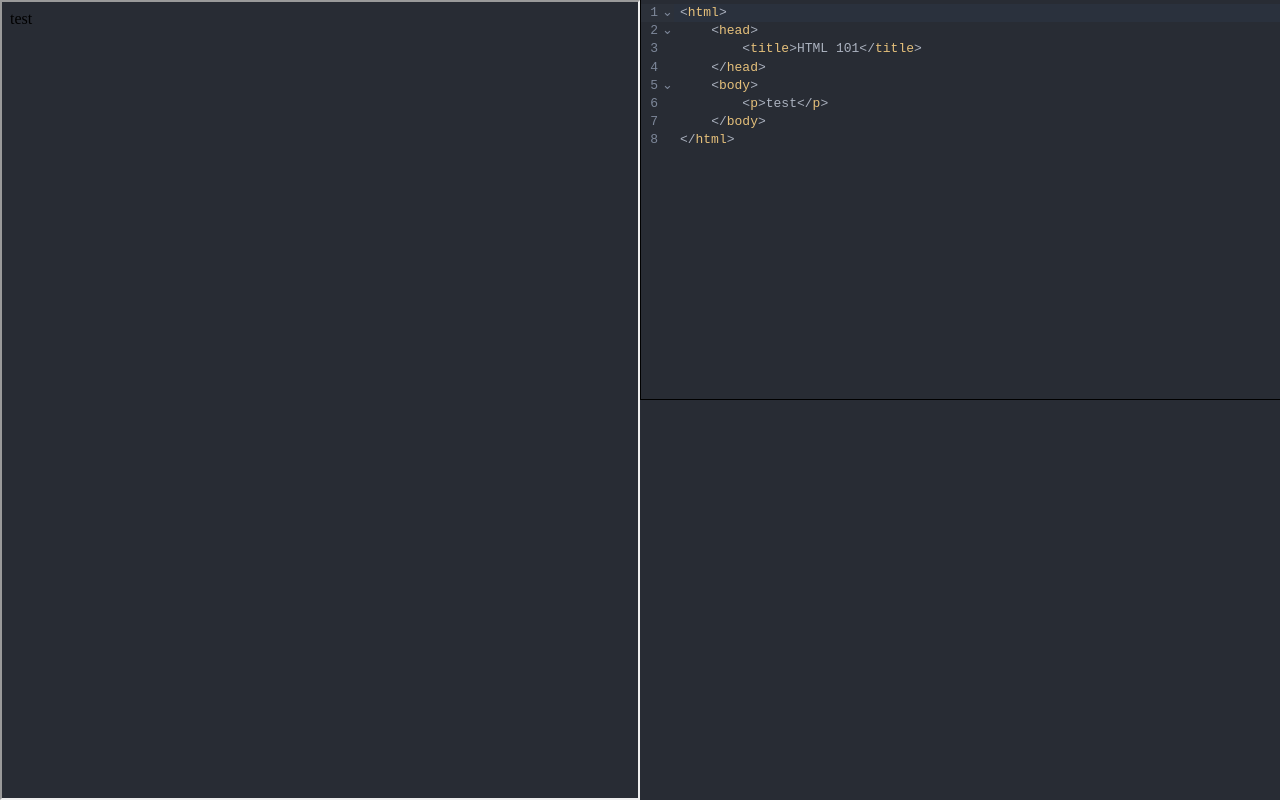
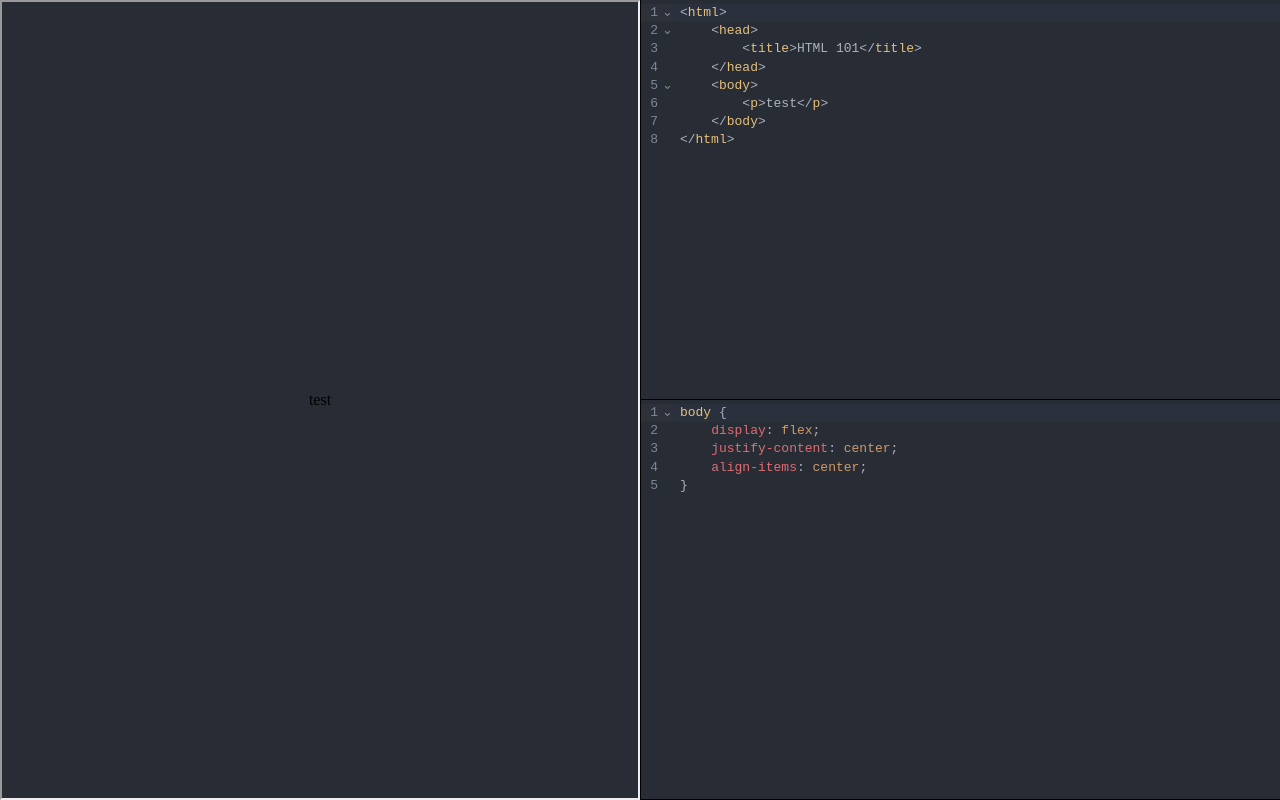
Before and after one commit to metalfacesec/code-kills-cancer-website, a React (Create React App) app: page / in a window 1280 px wide. Built offline with nearby package versions, Linux system fonts and the light colour scheme.

Commit message:
Adding css and adding css to iframe

```diff
--- a/package.json
+++ b/package.json
@@ -3,6 +3,7 @@
   "version": "0.1.0",
   "private": true,
   "dependencies": {
+    "@codemirror/lang-css": "^0.19.3",
     "@codemirror/lang-html": "^0.19.4",
     "@codemirror/lang-javascript": "^0.19.7",
     "@codemirror/theme-one-dark": "^0.19.1",
--- a/src/App.js
+++ b/src/App.js
@@ -1,6 +1,7 @@
 import './App.css';
 
 import HtmlTextEditor from './components/shared/HtmlTextEditor';
+import CssTextEditor from './components/shared/CssTextEditor';
 
 function App() {
 	return (
@@ -12,7 +13,9 @@ function App() {
 				<div id="code-mirror-parent" className='main-row'>
 					<HtmlTextEditor />
 				</div>
-				<div className='main-row'></div>
+				<div className='main-row'>
+					<CssTextEditor />
+				</div>
 			</div>
 		</div>
 	);
--- /dev/null
+++ b/src/components/shared/CssTextEditor.js
@@ -0,0 +1,76 @@
+import React from 'react';
+import CodeMirror from '@uiw/react-codemirror';
+import { oneDark } from '@codemirror/theme-one-dark';
+import { css } from '@codemirror/lang-css';
+
+class HtmlTextEditor extends React.Component {
+	constructor(props) {
+		super(props);
+
+		this.state = {
+			height: 100,
+            css: 'body {\n\tdisplay: flex;\n\tjustify-content: center;\n\talign-items: center;\n}',
+		}
+
+		this.handleResize = this.handleResize.bind(this);
+	}
+
+	handleResize() {
+		this.setState({
+			height: document.getElementById('code-mirror-parent').clientHeight - 1
+		});
+	}
+
+	componentDidMount() {
+		const css = this.state.css;
+
+		window.addEventListener('resize', this.handleResize);
+
+		window.addEventListener('html_updated', function (e) {
+			let iframe = document.getElementById('code-results');
+			if (iframe !== null) {
+				let new_elem = iframe.contentWindow.document.createElement('style');
+				new_elem.innerHTML = css;
+
+				iframe.contentWindow.document.querySelector('head').appendChild(new_elem);
+			}
+		});
+
+		this.setState({
+			height: document.getElementById('code-mirror-parent').clientHeight - 1
+		});
+	}
+
+	render() {
+		return (
+			<div style={{height: 'calc(100% - 1px)', width: 'calc(100% - 1px)', 'border-left': '1px solid black', 'border-bottom': '1px solid black'}}>
+				<CodeMirror
+					value={this.state.css}
+					height="100%"
+					maxHeight={this.state.height + 'px'}
+					theme={oneDark}
+					extensions={[css()]}
+					onChange={(value, viewUpdate) => {
+						this.state.css = value;
+
+						let iframe = document.getElementById('code-results');
+						if (iframe !== null) {
+							let style = iframe.contentWindow.document.querySelector('style');
+							if (style !== null) {
+								iframe.contentWindow.document.querySelector('head').removeChild(style);
+							}
+							// iframe.contentWindow.document.querySelector('style').innerHTML = '';
+
+							let new_elem = iframe.contentWindow.document.createElement('style');
+							new_elem.innerHTML = this.state.css;
+
+							iframe.contentWindow.document.querySelector('head').appendChild(new_elem);
+						}
+					}}
+				/>
+			</div>
+		);
+	}
+}
+
+export default HtmlTextEditor;
--- a/src/components/shared/HtmlTextEditor.js
+++ b/src/components/shared/HtmlTextEditor.js
@@ -11,6 +11,8 @@ class HtmlTextEditor extends React.Component {
 			height: 100,
             html: '<html>\n\t<head>\n\t\t<title>HTML 101</title>\n\t</head>\n\t<body>\n\t\t<p>test</p>\n\t</body>\n</html>',
 		}
+
+		this.event = new CustomEvent('html_updated');
 
 		this.handleResize = this.handleResize.bind(this);
 	}
@@ -35,6 +37,8 @@ class HtmlTextEditor extends React.Component {
             iframe.contentWindow.document.open();
             iframe.contentWindow.document.write(this.state.html);
             iframe.contentWindow.document.close();
+
+			window.dispatchEvent(this.event);
         }
 
 		return (
```
Also changed, not shown: 1 other file (tests, documents, lock files or other folders).
